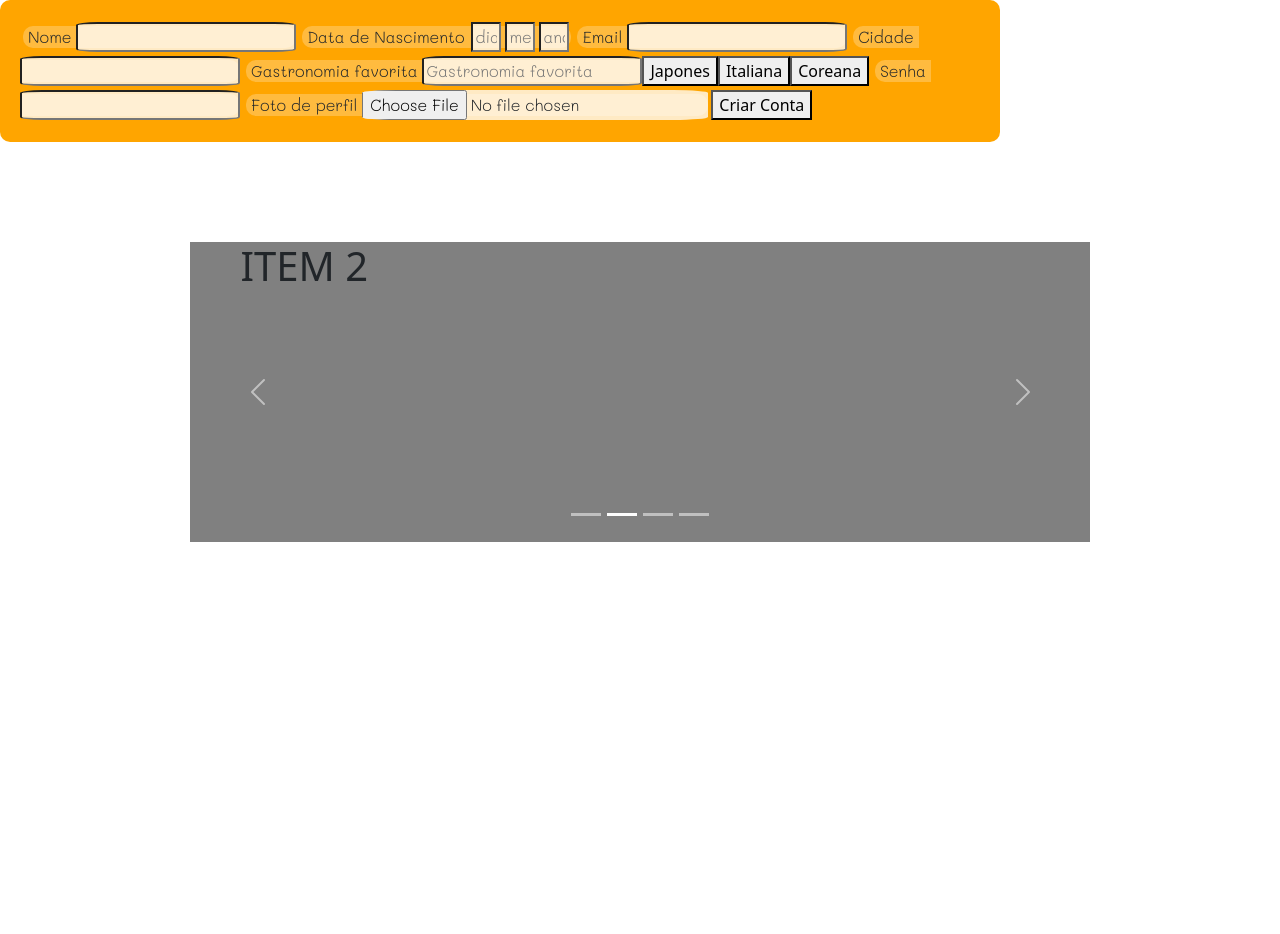
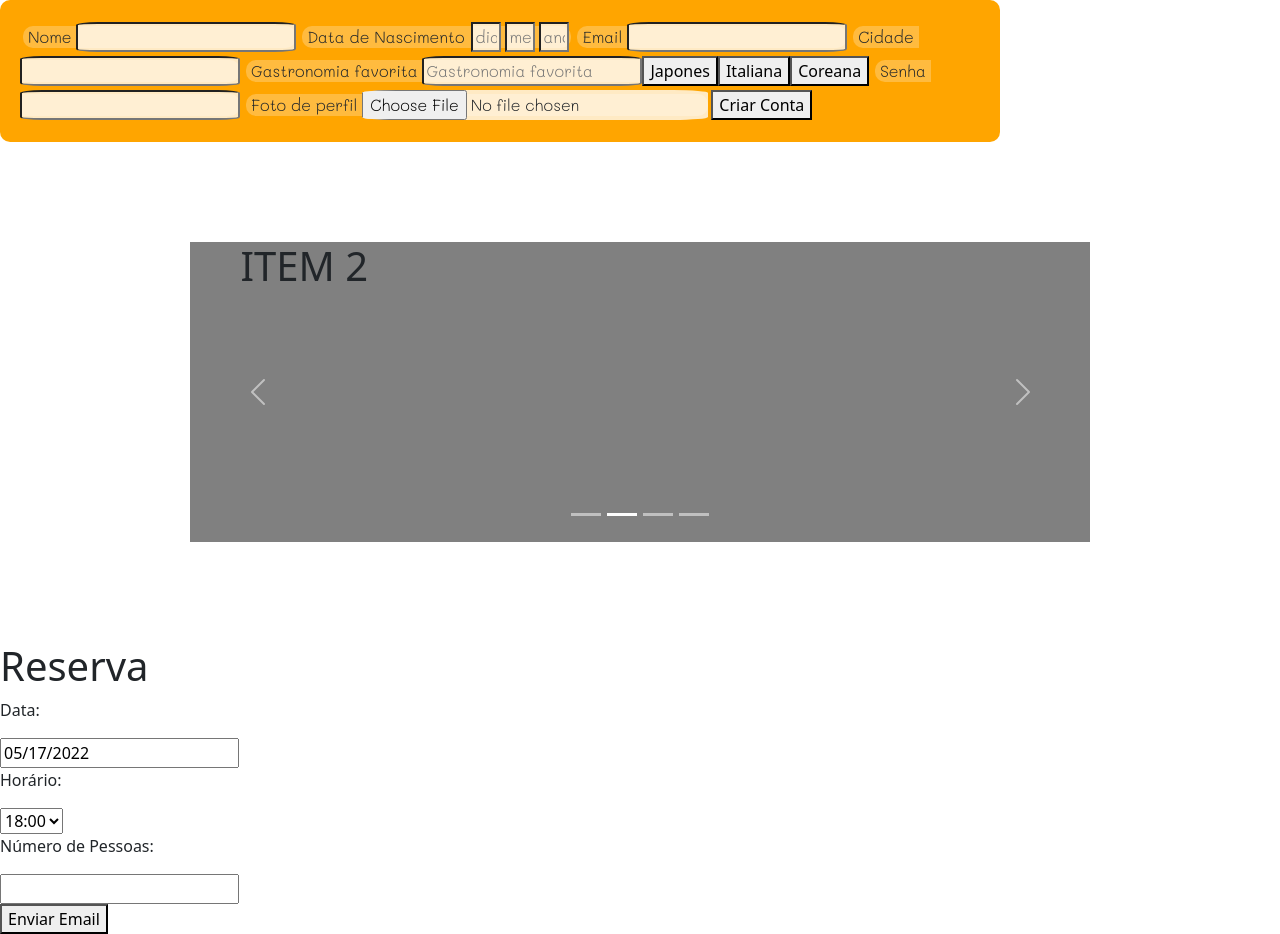
Before and after one commit to cbutuem/Resto_front, a React (Create React App) app: page / in a window 1280 px wide. Before the commit the page ends 800 px from the top, so only its background shows below. Built offline with nearby package versions, Linux system fonts and the light colour scheme.

Commit message:
sendmail done

```diff
--- a/package.json
+++ b/package.json
@@ -8,8 +8,10 @@
     "@testing-library/user-event": "^13.5.0",
     "axios": "^0.27.2",
     "bootstrap": "^5.1.3",
+    "nodemailer": "^6.7.5",
     "react": "^18.1.0",
     "react-bootstrap": "^2.4.0",
+    "react-datepicker": "^4.8.0",
     "react-dom": "^18.1.0",
     "react-router-dom": "^6.3.0",
     "react-scripts": "5.0.1",
--- a/src/App.js
+++ b/src/App.js
@@ -2,6 +2,7 @@ import {Routes, Route} from "react-router-dom";
 import { Carrossel } from "./Components/Carrosel";
 import {Forms} from "./Components/Forms"
 import 'bootstrap/dist/css/bootstrap.min.css'
+import { Booking } from "./Restaurant/pages/Booking";
 
 
 
@@ -12,6 +13,7 @@ function App() {
       <Route path="/" element ={<Forms/>}/>
     </Routes>
       <Carrossel />
+    <Booking />
     </div>
   );
 }
--- a/src/Restaurant/pages/Booking.js
+++ b/src/Restaurant/pages/Booking.js
@@ -0,0 +1,97 @@
+import { api } from "../../API/Api"
+import React, {useState} from "react"
+import DatePicker from "react-datepicker"
+
+import "react-datepicker/dist/react-datepicker.css"
+
+export function Booking(){
+
+    const [startDate, setStartDate] = useState(new Date())
+    const [week, setWeek] = useState("")
+    const [day, setDay] = useState(0)
+    const [month, setMonth] = useState("")
+    const [year, setYear] = useState(2022)
+
+
+    const [bookForm, setBookForm] = useState({
+        dia:week,
+        diames:day,
+        mes:month,
+        ano:year,
+        horario: "",
+        pessoas: 7,
+    })
+
+    function handleDate(date){
+        setStartDate(date)
+
+        const dia = startDate.getDay()
+
+        if(dia===0){setWeek("Domingo")}
+        if(dia===1){setWeek("Segunda-feira")}
+        if(dia===2){setWeek("Terça-feira")}
+        if(dia===3){setWeek("Quarta-feira")}
+        if(dia===4){setWeek("Quinta-feira")}
+        if(dia===5){setWeek("Sexta-feira")}
+        if(dia===6){setWeek("Sábado")}
+
+        const mes = startDate.getMonth()
+
+        if(mes===0){setMonth("Janeiro")}
+        if(mes===1){setMonth("Fevereiro")}
+        if(mes===2){setMonth("Março")}
+        if(mes===3){setMonth("Abril")}
+        if(mes===4){setMonth("Maio")}
+        if(mes===5){setMonth("Junho")}
+        if(mes===6){setMonth("Julho")}
+        if(mes===7){setMonth("Agosto")}
+        if(mes===8){setMonth("Setembro")}
+        if(mes===9){setMonth("Outubro")}
+        if(mes===10){setMonth("Novembro")}
+        if(mes===11){setMonth("Dezembro")}
+
+        setDay(startDate.getDate())
+        setYear(startDate.getFullYear())
+
+        setBookForm({ ...bookForm, dia:week, diames:day, mes:month, ano:year})
+    }
+
+    function handleChange(event) {
+        setBookForm({ ...bookForm, [event.target.name]: event.target.value });
+    }
+
+    async function sendMail(){
+        try{
+            await api.post("mail/sendmail/628249a4e691f4d308080eb5", bookForm)
+
+        } catch(error){
+            console.log(error)}
+    }
+
+    return(
+        <div className="booking">
+
+        <h1>Reserva </h1>
+        <p>Data:</p>
+        <DatePicker selected={startDate} onChange={handleDate} />
+
+        <p>Horário:</p>
+        <select name="horario" onChange={handleChange}>
+            <option value="18:00">18:00</option>
+            <option value="19:00">19:00</option>
+            <option value="20:00">20:00</option>
+            <option value="21:00">21:00</option>
+            <option value="22:00">22:00</option>
+            <option value="23:00">23:00</option>
+            <option value="00:00">00:00</option>
+        </select>
+
+        <p>Número de Pessoas:</p>
+        <input type="number" name="pessoas" onChange={handleChange}></input>
+
+        <br/>
+
+        <button onClick={sendMail}>Enviar Email</button>
+        </div>
+    )
+}
```
Also changed, not shown: 1 other file (tests, documents, lock files or other folders).
